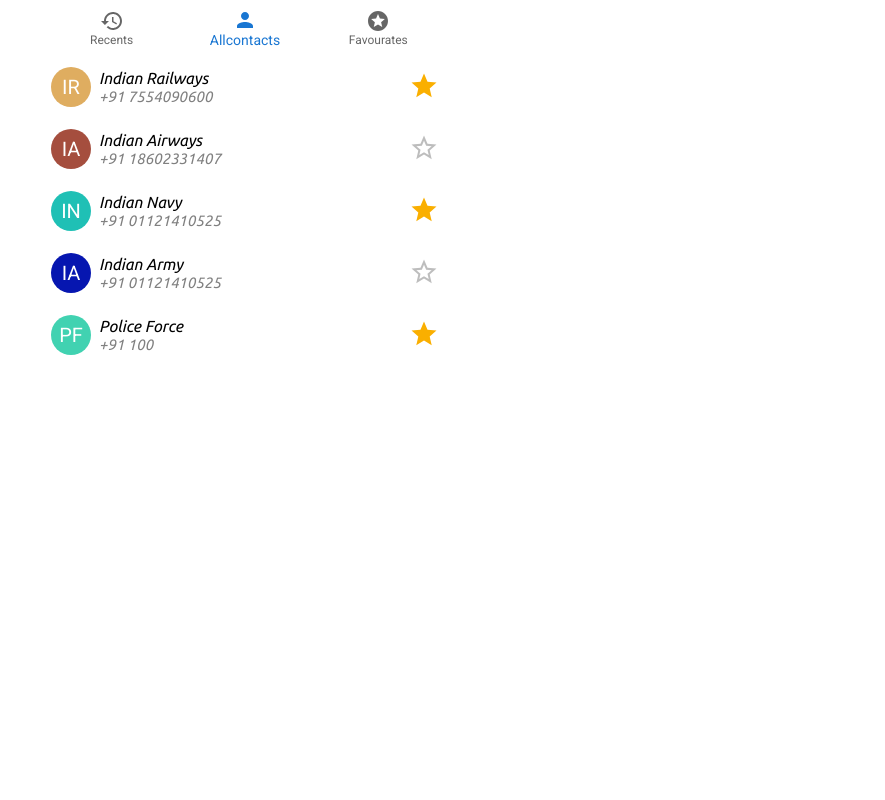
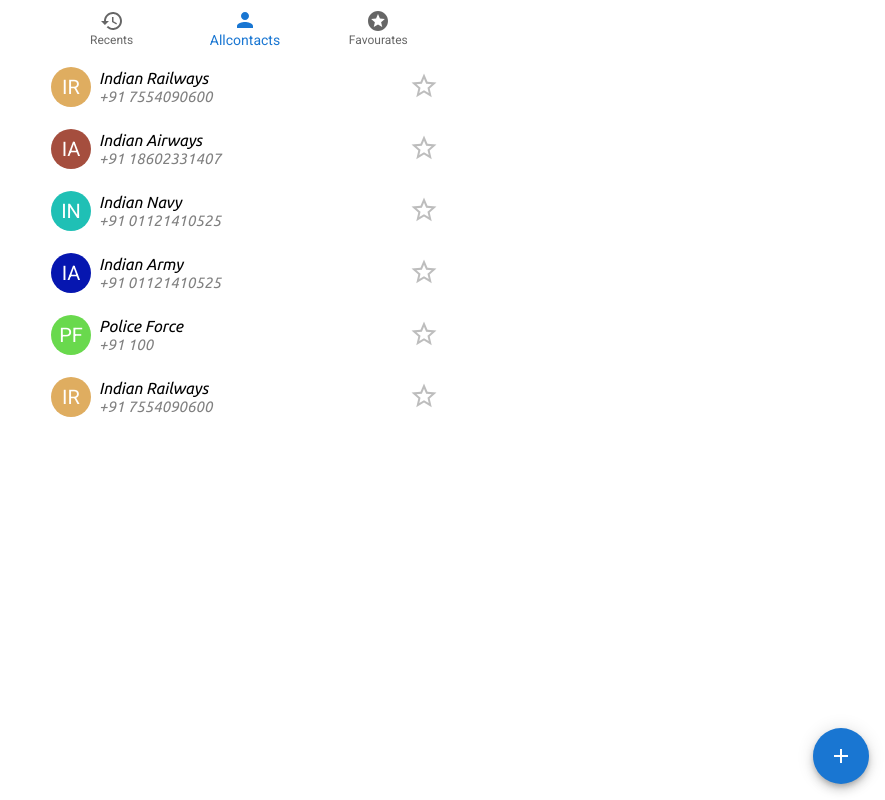
Before and after one commit to Koundinyag/FrontEndProjects, a React (Create React App) app in the folder phonebook/: page / in a window 1280 px wide. Shown: the whole page, without its empty margins (395-1280 px from the left). Built offline with nearby package versions, Linux system fonts and the light colour scheme.

Commit message:
Creation of JS to the Favorites and Creation of Add Contact Button

```diff
--- a/phonebook/src/App.js
+++ b/phonebook/src/App.js
@@ -9,17 +9,22 @@
 import StarsIcon from '@mui/icons-material/Stars';
 import PersonIcon from '@mui/icons-material/Person';
 import Favourates from './componenets/Favourates'
+import allReducers from './reducers';
+import {Provider} from 'react-redux';
+import {createStore} from 'redux';
+
+
+const store = createStore(allReducers)
 
 export default function SimpleBottomNavigation() {
   const [value, setValue] = React.useState(1);
   return (
+    <Provider store ={store}>
     <Box style={{ width: 400, margin: 'auto' }}>
       <BottomNavigation
         showLabels
         value={value}
-        onChange={(event, newValue) => {
-          setValue(newValue);
-        }}
+        onChange = {(event, newValue) => setValue(newValue)}
       >
         <BottomNavigationAction label="Recents" icon={<RestoreIcon />} />
         <BottomNavigationAction label="Allcontacts" icon={<PersonIcon />} />
@@ -30,5 +35,6 @@
        {(value === 2)&&<Favourates/>}
 
     </Box>
+    </Provider>
   );
 }
--- a/phonebook/src/componenets/Allcontacts.js
+++ b/phonebook/src/componenets/Allcontacts.js
@@ -1,17 +1,19 @@
+import {useSelector} from 'react-redux'
 import React from 'react'
 import Contactcard from './Contactcard'
+import NewContactModal from './NewContactModal'
 
 function Allcontacts() {
+    const contacts = useSelector(state => state.allContacts)
+    console.log(contacts)
     return (
         <div>
-            <Contactcard name="Indian Railways" mobile="7554090600" isFav={true}/>
-            <Contactcard name="Indian Airways" mobile="18602331407" isFav={false}/>
-            <Contactcard name="Indian Navy" mobile="01121410525" isFav={true}/>
-            <Contactcard name="Indian Army" mobile="01121410525" isFav={false}/>
-            <Contactcard name="Police Force
-            " mobile="100" isFav={true}/>
-
-
+        {
+            contacts.map(element => {
+                return (<Contactcard name ={element.name} mobile ={element.mobile} isFav={element.isFav} id={element.id}/>)
+            })
+        }
+        <NewContactModal/>
         </div>
     )
 }
--- a/phonebook/src/componenets/Contactcard.js
+++ b/phonebook/src/componenets/Contactcard.js
@@ -1,6 +1,8 @@
 import React from 'react'
 import Avatar from '@mui/material/Avatar';
 import Rating from '@mui/material/Rating';
+import { toggle_fav } from '../actions';
+import { useDispatch } from 'react-redux';
 
 
 
@@ -53,7 +55,9 @@
 
 
 function Contactcard(props) {
-    return (
+  const dispatch = useDispatch()
+
+  return (
         <div style ={ styles.container}>
         <div>
         <Avatar {...stringAvatar(props.name)} />
@@ -71,6 +75,7 @@
         max={1}
         onChange={(event, newValue) => {
           // setValue(newValue);
+          dispatch(toggle_fav(props.id))
         }}
          />
         </div>
--- a/phonebook/src/componenets/Favourates.js
+++ b/phonebook/src/componenets/Favourates.js
@@ -1,9 +1,18 @@
 import React from 'react'
+import { useSelector } from 'react-redux'
+import Contactcard from './Contactcard'
 
 function Favourates() {
+    const contacts = useSelector(state => state.allContacts)
     return (
         <div>
-            Favourates
+            {
+                contacts.map(element => {
+                    if(element.isFav === true){
+                        return (<Contactcard name ={element.name} mobile ={element.mobile} isFav={element.isFav} id={element.id}/>)
+                    }
+                })
+            }
         </div>
     )
 }
--- /dev/null
+++ b/phonebook/src/componenets/NewContactModal.js
@@ -0,0 +1,69 @@
+import * as React from 'react';
+import Box from '@mui/material/Box';
+import Modal from '@mui/material/Modal';
+import SpeedDial from '@mui/material/SpeedDial';
+import SpeedDialIcon from '@mui/material/SpeedDialIcon';
+import { TextField } from '@mui/material';
+import Button from '@mui/material/Button';
+
+const style = {
+  position: 'absolute',
+  top: '50%',
+  left: '50%',
+  transform: 'translate(-50%, -50%)',
+  width: 400,
+  bgcolor: 'background.paper',
+  boxShadow: 24,
+  p: 4,
+};
+
+export default function NewContactModal() {
+  const [open, setOpen] = React.useState(false);
+  const handleOpen = () => setOpen(true);
+  const handleClose = () => setOpen(false);
+
+  return (
+    <div>
+    <SpeedDial
+    onClick={handleOpen}
+    ariaLabel="SpeedDial basic example"
+    sx={{ position: 'absolute', bottom: 16, right: 16 }}
+    icon={<SpeedDialIcon />}
+  >
+   </SpeedDial>      <Modal
+        open={open}
+        onClose={handleClose}
+        aria-labelledby="modal-modal-title"
+        aria-describedby="modal-modal-description"
+      >
+        <Box sx={style}>
+            <h1>New Contact</h1>
+            <TextField id="outlined-basic" label = "First Name" variant="outlined"/>
+            <br/>
+            <br/>
+
+
+            <TextField id="outlined-basic" label = "Last Name" variant="outlined"/>
+            <br/>
+            <br/>
+
+
+            <TextField id="outlined-basic" label = "Mobile Number" variant="outlined"/>
+            <br/>
+            <br/>
+
+
+            <TextField id="outlined-basic" label = "Date Of Birth" variant="outlined"/>
+            <br/>
+            <br/>
+
+
+            <TextField id="outlined-basic" label = "Address" variant="outlined"/>
+            <br/>
+            <br/>
+            <Button variant="contained" color="secondary">Save Contact</Button>
+        </Box>
+      </Modal>
+    </div>
+  );
+}
--- a/phonebook/src/reducers/allContactsreducer.js
+++ b/phonebook/src/reducers/allContactsreducer.js
@@ -48,7 +48,7 @@
         case "NEW_CONTACT" :
             return [...state, {...action.payload, isFav:false, id: (state ? [state.length-1].id+1 : 0)}]
         case "TOGGLE_FAV" :
-            let copyState = {...state}
+            let copyState = [...state]
             state.forEach((element, i) => {
                 if(action.payload === element.id){
                     copyState[i].isFav = !state[i].isFav
--- a/phonebook/src/reducers/index.js
+++ b/phonebook/src/reducers/index.js
@@ -0,0 +1,8 @@
+import {combineReducers} from 'redux'
+import { allContactsreducer } from "./allContactsreducer";
+
+const allReducers = combineReducers({
+    allContacts : allContactsreducer
+})
+
+export default allReducers
```
